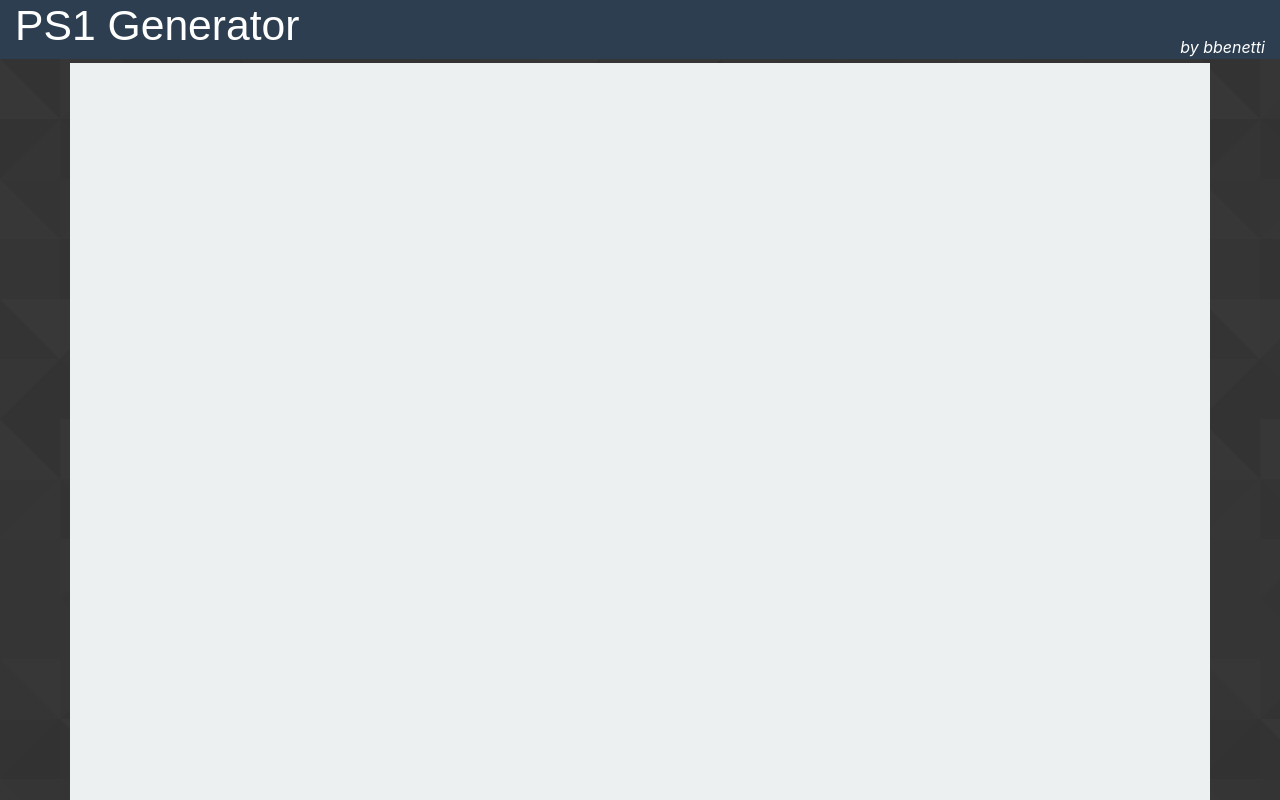
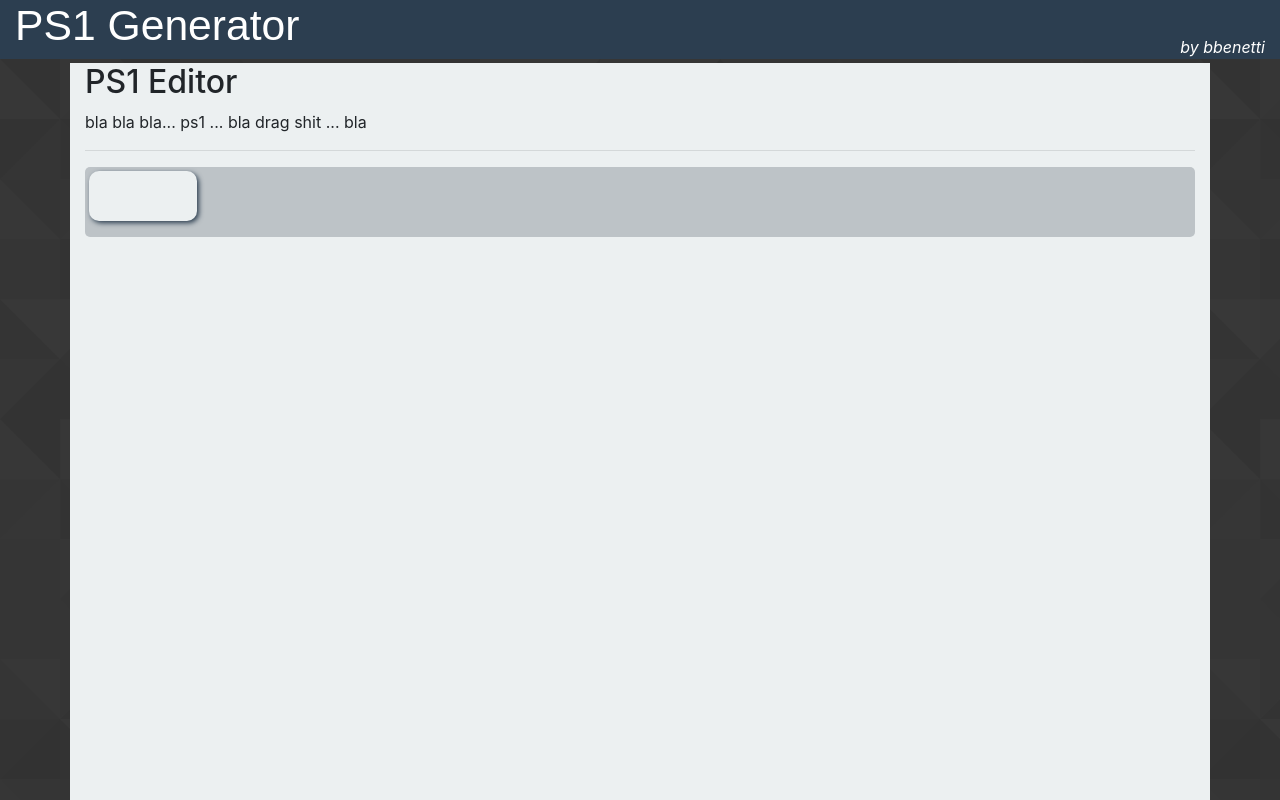
Before and after one commit to CanadianCommander/ps1Gen, an Angular app: page /edit in a window 1280 px wide. Before the commit this address led to /. Built offline with nearby package versions, Linux system fonts and the light colour scheme.

Commit message:
Layout + start laying out site, and figuring out how the editor is going to work.

```diff
--- a/angular.json
+++ b/angular.json
@@ -26,6 +26,11 @@
               "src/favicon.ico",
               "src/assets"
             ],
+            "stylePreprocessorOptions": {
+              "includePaths": [
+                "src/scss/"
+              ]
+            },
             "styles": [
               "src/styles.scss",
               "node_modules/bootstrap/scss/bootstrap.scss"
--- a/src/app/app-routing.module.ts
+++ b/src/app/app-routing.module.ts
@@ -4,7 +4,7 @@ import { MainPageComponent } from './main-page/main-page.component'
 
 const routes: Routes = [
   {
-    path: 'fizbang',
+    path: 'edit',
     component: MainPageComponent
   }
 ];
--- a/src/app/app.component.scss
+++ b/src/app/app.component.scss
@@ -1,5 +1,7 @@
+@import 'color_palette';
+
 .page-header {
-  background-color: #2c3e50;
+  background-color: $header-background;
   color: white;
 
   h1 {
@@ -14,5 +16,5 @@
 }
 
 .page-content {
-  background-color: #ecf0f1;
+  background-color: $primary-background;
 }
--- a/src/app/app.module.ts
+++ b/src/app/app.module.ts
@@ -4,11 +4,15 @@ import { NgModule } from '@angular/core';
 import { AppRoutingModule } from './app-routing.module';
 import { AppComponent } from './app.component';
 import { MainPageComponent } from './main-page/main-page.component';
+import { Ps1GraphicListComponent } from './ps1Editor/ps1-graphic-list/ps1-graphic-list.component';
+import { Ps1ElementComponent } from './ps1Editor/ps1-element/ps1-element.component';
 
 @NgModule({
   declarations: [
     AppComponent,
-    MainPageComponent
+    MainPageComponent,
+    Ps1GraphicListComponent,
+    Ps1ElementComponent
   ],
   imports: [
     BrowserModule,
--- a/src/app/main-page/main-page.component.html
+++ b/src/app/main-page/main-page.component.html
@@ -1,3 +1,10 @@
+<h2>
+  PS1 Editor
+</h2>
 <p>
-  PS1 generation magic in here!
+  bla bla bla... ps1 ... bla drag shit ... bla
 </p>
+<hr>
+<div class="editor">
+  <app-ps1-editor-graphic-list></app-ps1-editor-graphic-list>
+</div>
--- /dev/null
+++ b/src/app/ps1Editor/ps1-element/ps1-element.component.html
@@ -0,0 +1,3 @@
+<p>
+  ps1-element works!
+</p>
--- /dev/null
+++ b/src/app/ps1Editor/ps1-element/ps1-element.component.ts
@@ -0,0 +1,15 @@
+import { Component, OnInit } from '@angular/core';
+
+@Component({
+  selector: 'app-ps1-editor-element',
+  templateUrl: './ps1-element.component.html',
+  styleUrls: ['./ps1-element.component.scss']
+})
+export class Ps1ElementComponent implements OnInit {
+
+  constructor() { }
+
+  ngOnInit() {
+  }
+
+}
--- /dev/null
+++ b/src/app/ps1Editor/ps1-graphic-list/ps1-graphic-list.component.html
@@ -0,0 +1,8 @@
+<div class="ps1-edit-list p-1 d-flex">
+  <div class="ps1-element p-1 mr-2 d-flex align-items-center">
+    <span class="rounded" contenteditable="true"></span>
+  </div>
+
+  <div class="ps1-edit-list-scroll-padding">
+  </div>
+</div>
--- /dev/null
+++ b/src/app/ps1Editor/ps1-graphic-list/ps1-graphic-list.component.scss
@@ -0,0 +1,37 @@
+@import 'color_palette';
+
+.ps1-edit-list {
+  border-radius: 5px;
+  overflow: scroll;
+
+  background-color: #bdc3c7;
+  min-height: 70px;
+  display:block;
+}
+
+.ps1-edit-list-scroll-padding {
+  background-color: $secondary-background;
+  display: inline-block;
+  min-width: 200px;
+  min-height: 50px;
+}
+
+.ps1-element {
+  display: inline-block;
+  border-radius: 10px;
+  background-color: $primary-background;
+  box-shadow: 2px 2px 5px #2c3e50;
+  min-width: 100px;
+  height: 50px;
+
+  span {
+    background-color: $primary-background;
+    overflow:visible;
+    min-width: 100px;
+    min-height: 40px;
+    font-size: 20pt;
+  }
+  span:focus {
+    outline: none;
+  }
+}
--- /dev/null
+++ b/src/app/ps1Editor/ps1-graphic-list/ps1-graphic-list.component.ts
@@ -0,0 +1,15 @@
+import { Component, OnInit } from '@angular/core';
+
+@Component({
+  selector: 'app-ps1-editor-graphic-list',
+  templateUrl: './ps1-graphic-list.component.html',
+  styleUrls: ['./ps1-graphic-list.component.scss']
+})
+export class Ps1GraphicListComponent implements OnInit {
+
+  constructor() { }
+
+  ngOnInit() {
+  }
+
+}
--- /dev/null
+++ b/src/scss/color_palette.scss
@@ -0,0 +1,3 @@
+$header-background: #2c3e50;
+$secondary-background: #bdc3c7;
+$primary-background: #ecf0f1;
```
Also changed, not shown: src/app/ps1Editor/ps1-element/ps1-element.component.scss (added), 2 other files (tests, documents, lock files or other folders).
